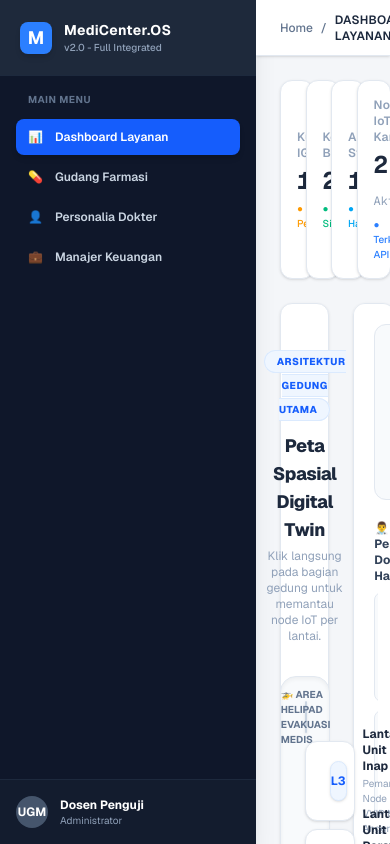
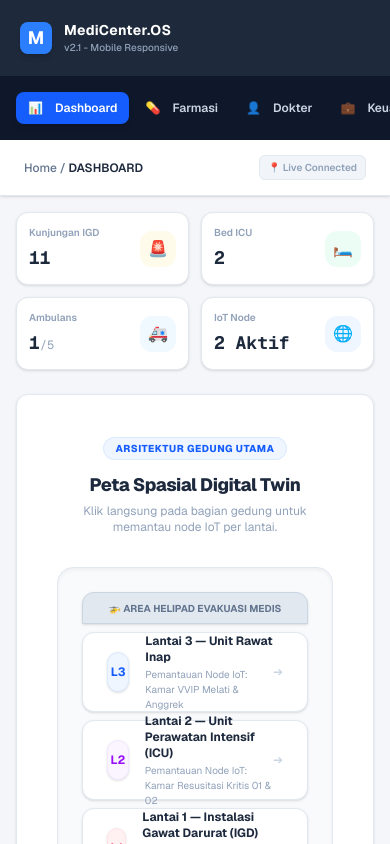
Before and after one commit to PrikitiwMan/my-hospital-dashboard, a Next.js app: page / in a window 390 px wide. Shown: the top 844 px of the page. Built offline with nearby package versions, Linux system fonts and the light colour scheme.

Commit message:
fix: optimasi responsivitas layout mobile dan perbaikan grafik di smartphone

```diff
--- a/src/app/page.js
+++ b/src/app/page.js
@@ -37,12 +37,10 @@ export default function Home() {
   }, [selectedRoom]);
 
   // Polling Data Operasional Umum
-  // Polling Data Operasional Umum (Cari bagian ini di src/app/page.js)
   useEffect(() => {
     const fetchOperationalData = () => {
       fetch('/api/telemetry')
         .then((res) => {
-          // Amankan jika respon server kosong atau error
           if (!res.ok) throw new Error("Respon server bermasalah");
           return res.json();
         })
@@ -59,10 +57,12 @@ export default function Home() {
   }, []);
 
   return (
-    <div className="flex h-screen w-screen bg-[#f4f6f9] text-slate-700 font-sans overflow-hidden">
+    // Mengubah h-screen menjadi md:h-screen dan overflow-hidden menjadi overflow-y-auto di mobile agar bisa di-scroll ke bawah
+    <div className="flex flex-col md:flex-row min-h-screen md:h-screen w-screen bg-[#f4f6f9] text-slate-700 font-sans overflow-y-auto md:overflow-hidden">
 
       {/* ================= SIDEBAR MENU KIRI ================= */}
-      <div className="w-64 bg-[#0f172a] text-slate-300 flex flex-col justify-between shadow-xl flex-shrink-0">
+      {/* Menyesuaikan w-full di mobile dan w-64 di desktop */}
+      <div className="w-full md:w-64 bg-[#0f172a] text-slate-300 flex flex-col justify-between shadow-xl flex-shrink-0">
         <div>
           {/* Logo Brand */}
           <div className="p-5 border-b border-slate-800 flex items-center gap-3 bg-[#1e293b]">
@@ -71,57 +71,29 @@ export default function Home() {
             </div>
             <div>
               <h1 className="text-sm font-bold text-white tracking-wide">MediCenter.OS</h1>
-              <p className="text-[10px] text-slate-400 font-medium">v2.0 - Full Integrated</p>
+              <p className="text-[10px] text-slate-400 font-medium">v2.1 - Mobile Responsive</p>
             </div>
           </div>
 
           {/* Navigasi Link Menu */}
-          <div className="p-4 flex flex-col gap-1">
-            <p className="text-[10px] font-bold text-slate-500 uppercase tracking-wider px-3 mb-2">Main Menu</p>
-
+          <div className="p-4 flex flex-row md:flex-col gap-1 overflow-x-auto md:overflow-x-visible">
             <button
               onClick={() => setActiveMenu('dashboard')}
-              className={`w-full flex items-center gap-3 px-3 py-2.5 rounded-lg text-xs font-semibold transition-all ${
+              className={`flex-shrink-0 md:w-full flex items-center gap-3 px-3 py-2 rounded-lg text-xs font-semibold transition-all ${
                 activeMenu === 'dashboard' ? 'bg-blue-600 text-white shadow-md' : 'hover:bg-slate-800/60'
               }`}
             >
-              <span>📊</span> Dashboard Layanan
+              <span>📊</span> Dashboard
             </button>
-
-            <button
-              onClick={() => setActiveMenu('farmasi')}
-              className={`w-full flex items-center gap-3 px-3 py-2.5 rounded-lg text-xs font-semibold transition-all ${
-                activeMenu === 'farmasi' ? 'bg-blue-600 text-white shadow-md' : 'hover:bg-slate-800/60'
-              }`}
-            >
-              <span>💊</span> Gudang Farmasi
-            </button>
-
-            <button
-              onClick={() => setActiveMenu('personalia')}
-              className={`w-full flex items-center gap-3 px-3 py-2.5 rounded-lg text-xs font-semibold transition-all ${
-                activeMenu === 'personalia' ? 'bg-blue-600 text-white shadow-md' : 'hover:bg-slate-800/60'
-              }`}
-            >
-              <span>👤</span> Personalia Dokter
-            </button>
-
-            <button
-              onClick={() => setActiveMenu('keuangan')}
-              className={`w-full flex items-center gap-3 px-3 py-2.5 rounded-lg text-xs font-semibold transition-all ${
-                activeMenu === 'keuangan' ? 'bg-blue-600 text-white shadow-md' : 'hover:bg-slate-800/60'
-              }`}
-            >
-              <span>💼</span> Manajer Keuangan
-            </button>
+            <button onClick={() => setActiveMenu('farmasi')} className={`flex-shrink-0 md:w-full flex items-center gap-3 px-3 py-2 rounded-lg text-xs font-semibold transition-all ${activeMenu === 'farmasi' ? 'bg-blue-600 text-white shadow-md' : 'hover:bg-slate-800/60'}`}><span>💊</span> Farmasi</button>
+            <button onClick={() => setActiveMenu('personalia')} className={`flex-shrink-0 md:w-full flex items-center gap-3 px-3 py-2 rounded-lg text-xs font-semibold transition-all ${activeMenu === 'personalia' ? 'bg-blue-600 text-white shadow-md' : 'hover:bg-slate-800/60'}`}><span>👤</span> Dokter</button>
+            <button onClick={() => setActiveMenu('keuangan')} className={`flex-shrink-0 md:w-full flex items-center gap-3 px-3 py-2 rounded-lg text-xs font-semibold transition-all ${activeMenu === 'keuangan' ? 'bg-blue-600 text-white shadow-md' : 'hover:bg-slate-800/60'}`}><span>💼</span> Keuangan</button>
           </div>
         </div>
 
         {/* User Profile */}
-        <div className="p-4 border-t border-slate-800 flex items-center gap-3 bg-[#131c2e]">
-          <div className="w-8 h-8 rounded-full bg-slate-600 flex items-center justify-center text-xs font-bold text-white">
-            UGM
-          </div>
+        <div className="hidden md:flex p-4 border-t border-slate-800 items-center gap-3 bg-[#131c2e]">
+          <div className="w-8 h-8 rounded-full bg-slate-600 flex items-center justify-center text-xs font-bold text-white">UGM</div>
           <div>
             <p className="text-xs font-bold text-white">Dosen Penguji</p>
             <p className="text-[10px] text-slate-400">Administrator</p>
@@ -130,74 +102,73 @@ export default function Home() {
       </div>
 
       {/* ================= KONTEN UTAMA SEBELAH KANAN ================= */}
-      <div className="flex-1 flex flex-col overflow-hidden">
+      <div className="flex-1 flex flex-col min-w-0 overflow-hidden">
 
         {/* Top Header Navbar */}
         <div className="h-14 bg-white border-b border-slate-200 px-6 flex items-center justify-between shadow-sm flex-shrink-0">
-          <div className="flex items-center gap-2 text-xs font-medium text-slate-500">
-            <span>Home</span> <span>/</span> <span className="text-slate-800 font-semibold uppercase tracking-wide">{activeMenu === 'dashboard' ? 'Dashboard Layanan' : activeMenu}</span>
+          <div className="text-xs font-medium text-slate-500">
+            Home / <span className="text-slate-800 font-semibold uppercase">{activeMenu}</span>
           </div>
-          <div className="text-xs font-semibold text-slate-400 bg-slate-100 px-3 py-1.5 rounded-md border border-slate-200">
-            📍 System Status: Connected
+          <div className="text-[10px] md:text-xs font-semibold text-slate-400 bg-slate-100 px-2 py-1 md:px-3 md:py-1.5 rounded-md border border-slate-200">
+            📍 Live Connected
           </div>
         </div>
 
-        {/* Workspace Area Router Kondisional */}
-        <div className="flex-1 p-6 overflow-y-auto">
+        {/* Workspace Area */}
+        <div className="flex-1 p-4 md:p-6 overflow-y-auto">
 
-          {/* ================= 1. HALAMAN UTAMA: DASHBOARD SPASIAL IOT ================= */}
+          {/* ================= 1. HALAMAN DASHBOARD MAIN LAYOUT ================= */}
           {activeMenu === 'dashboard' && (
             <div className="flex flex-col gap-6 animate-fade-in">
-              {/* Kartu Metrik Operasional Atas */}
-              <div className="grid grid-cols-4 gap-4">
-                <div className="bg-white border border-slate-200 rounded-xl p-4 flex items-center justify-between shadow-sm">
+
+              {/* Kartu Metrik Operasional Atas: Menggunakan 2 kolom di HP, 4 kolom di PC */}
+              <div className="grid grid-cols-2 md:grid-cols-4 gap-3 md:gap-4">
+                <div className="bg-white border border-slate-200 rounded-xl p-3 md:p-4 flex items-center justify-between shadow-sm">
                   <div>
-                    <p className="text-xs text-slate-400 font-semibold tracking-wide">Kunjungan IGD</p>
-                    <p className="text-2xl font-bold text-slate-800 mt-1 font-mono">{operationalData.total_igd_queue}</p>
-                    <p className="text-[10px] text-amber-500 font-medium mt-1">● Menunggu Pelayanan</p>
+                    <p className="text-[10px] md:text-xs text-slate-400 font-semibold">Kunjungan IGD</p>
+                    <p className="text-lg md:text-2xl font-bold text-slate-800 mt-1 font-mono">{operationalData.total_igd_queue}</p>
                   </div>
-                  <div className="w-12 h-12 rounded-xl bg-amber-50 border border-amber-100 flex items-center justify-center text-xl">🚨</div>
+                  <div className="w-9 h-9 md:w-12 md:h-12 rounded-xl bg-amber-50 flex items-center justify-center text-base md:text-xl">🚨</div>
                 </div>
 
-                <div className="bg-white border border-slate-200 rounded-xl p-4 flex items-center justify-between shadow-sm">
+                <div className="bg-white border border-slate-200 rounded-xl p-3 md:p-4 flex items-center justify-between shadow-sm">
                   <div>
-                    <p className="text-xs text-slate-400 font-semibold tracking-wide">Ketersediaan Bed ICU</p>
-                    <p className="text-2xl font-bold text-slate-800 mt-1 font-mono">{operationalData.icu_vacant_beds}</p>
-                    <p className="text-[10px] text-emerald-500 font-medium mt-1">● Bed Kosong Siap</p>
+                    <p className="text-[10px] md:text-xs text-slate-400 font-semibold">Bed ICU</p>
+                    <p className="text-lg md:text-2xl font-bold text-slate-800 mt-1 font-mono">{operationalData.icu_vacant_beds}</p>
                   </div>
-                  <div className="w-12 h-12 rounded-xl bg-emerald-50 border border-emerald-100 flex items-center justify-center text-xl">🛏️</div>
+                  <div className="w-9 h-9 md:w-12 md:h-12 rounded-xl bg-emerald-50 flex items-center justify-center text-base md:text-xl">🛏️</div>
                 </div>
 
-                <div className="bg-white border border-slate-200 rounded-xl p-4 flex items-center justify-between shadow-sm">
+                <div className="bg-white border border-slate-200 rounded-xl p-3 md:p-4 flex items-center justify-between shadow-sm">
                   <div>
-                    <p className="text-xs text-slate-400 font-semibold tracking-wide">Ambulans Standby</p>
-                    <p className="text-2xl font-bold text-slate-800 mt-1 font-mono">
+                    <p className="text-[10px] md:text-xs text-slate-400 font-semibold">Ambulans</p>
+                    <p className="text-lg md:text-2xl font-bold text-slate-800 mt-1 font-mono">
                       {operationalData.ambulance.standby}<span className="text-xs font-normal text-slate-400">/{operationalData.ambulance.total}</span>
                     </p>
-                    <p className="text-[10px] text-sky-500 font-medium mt-1">● Siaga di Hanggar</p>
                   </div>
-                  <div className="w-12 h-12 rounded-xl bg-sky-50 border border-sky-100 flex items-center justify-center text-xl">🚑</div>
+                  <div className="w-9 h-9 md:w-12 md:h-12 rounded-xl bg-sky-50 flex items-center justify-center text-base md:text-xl">🚑</div>
                 </div>
 
-                <div className="bg-white border border-slate-200 rounded-xl p-4 flex items-center justify-between shadow-sm">
+                <div className="bg-white border border-slate-200 rounded-xl p-3 md:p-4 flex items-center justify-between shadow-sm">
                   <div>
-                    <p className="text-xs text-slate-400 font-semibold tracking-wide">Node IoT Kamar</p>
-                    <p className="text-2xl font-bold text-slate-800 mt-1 font-mono">2 <span className="text-xs font-normal text-slate-400">Aktif</span></p>
-                    <p className="text-[10px] text-blue-500 font-medium mt-1">● Terkoneksi API</p>
+                    <p className="text-[10px] md:text-xs text-slate-400 font-semibold">IoT Node</p>
+                    <p className="text-lg md:text-2xl font-bold text-slate-800 mt-1 font-mono">2 Aktif</p>
                   </div>
-                  <div className="w-12 h-12 rounded-xl bg-blue-50 border border-blue-100 flex items-center justify-center text-xl">🌐</div>
+                  <div className="w-9 h-9 md:w-12 md:h-12 rounded-xl bg-blue-50 flex items-center justify-center text-base md:text-xl">🌐</div>
                 </div>
               </div>
 
-              {/* Split Layout: Peta Spasial & Detailed Widget */}
-              <div className="grid grid-cols-3 gap-6 min-h-[450px]">
-                <div className="col-span-2 bg-white border border-slate-200 rounded-xl p-5 flex flex-col relative justify-center items-center shadow-sm">
+              {/* Split Layout Responsif: Tumpuk bawah di HP (flex-col), Sampingan di PC (md:grid-cols-3) */}
+              <div className="flex flex-col md:grid md:grid-cols-3 gap-6">
+
+                {/* BLOK KIRI: Peta Gedung */}
+                <div className="md:col-span-2 bg-white border border-slate-200 rounded-xl p-4 md:p-5 flex flex-col relative justify-center items-center shadow-sm min-h-[350px] md:min-h-[450px]">
                   {selectedFloor !== null && (
                     <button
                       onClick={() => { setSelectedFloor(null); setSelectedRoom(null); }}
-                      className="absolute top-5 right-5 bg-slate-100 hover:bg-slate-200 border border-slate-200 text-slate-600 px-3 py-1.5 rounded-lg text-[11px] font-bold transition shadow-sm z-50"
+                      className="absolute top-4 right-4 bg-slate-100 hover:bg-slate-200 border border-slate-200 text-slate-600 px-3 py-1.5 rounded-lg text-[10px] font-bold z-50 shadow-sm"
                     >
-                      ⬅ Kembali ke Gedung Utama
+                      ⬅ Kembali
                     </button>
                   )}
                   <HospitalMap
@@ -208,30 +179,31 @@ export default function Home() {
                   />
                 </div>
 
-                <div className="col-span-1 bg-white border border-slate-200 rounded-xl p-5 flex flex-col gap-5 shadow-sm overflow-y-auto">
+                {/* BLOK KANAN: Detail Kamar / Grafik Analytics */}
+                <div className="md:col-span-1 bg-white border border-slate-200 rounded-xl p-4 md:p-5 flex flex-col gap-5 shadow-sm min-h-[350px]">
                   {!selectedRoom ? (
-                    <div className="flex flex-col gap-5 h-full">
-                      <div className="bg-slate-50 border border-slate-200 p-4 rounded-xl h-44">
-                        <p className="text-xs font-bold text-slate-700 flex items-center gap-1">📈 Tren Kunjungan IGD Per Jam</p>
+                    <div className="flex flex-col gap-5 h-full justify-between">
+                      <div className="bg-slate-50 border border-slate-200 p-4 rounded-xl h-44 flex-shrink-0">
+                        <p className="text-xs font-bold text-slate-700 mb-2">📈 Tren Kunjungan IGD</p>
                         <ResponsiveContainer width="100%" height="100%">
                           <BarChart data={operationalData.queue_trend}>
-                            <XAxis dataKey="hour" stroke="#94a3b8" fontSize={10} tickLine={false} />
-                            <Tooltip contentStyle={{ backgroundColor: '#ffffff', border: '1px solid #cbd5e1', borderRadius: '6px', fontSize: '11px' }} />
+                            <XAxis dataKey="hour" stroke="#94a3b8" fontSize={9} tickLine={false} />
+                            <Tooltip contentStyle={{ backgroundColor: '#ffffff', border: '1px solid #cbd5e1', borderRadius: '6px', fontSize: '10px' }} />
                             <Bar dataKey="pasien" fill="#3b82f6" radius={[3, 3, 0, 0]} />
                           </BarChart>
                         </ResponsiveContainer>
                       </div>
 
-                      <div className="flex flex-col gap-2 flex-1">
-                        <p className="text-xs font-bold text-slate-700 flex items-center gap-1">👨‍⚕️ Penugasan Dokter Hari Ini</p>
-                        <div className="flex flex-col gap-2 overflow-y-auto max-h-[220px] pr-1">
+                      <div className="flex flex-col gap-2 flex-1 mt-2">
+                        <p className="text-xs font-bold text-slate-700">👨‍⚕️ Penugasan Dokter</p>
+                        <div className="flex flex-col gap-2 overflow-y-auto max-h-[180px] pr-1">
                           {operationalData.doctors.map((doc, idx) => (
-                            <div key={idx} className="bg-slate-50 border border-slate-200 p-2.5 rounded-lg flex justify-between items-center text-xs">
+                            <div key={idx} className="bg-slate-50 border border-slate-200 p-2 rounded-lg flex justify-between items-center text-[11px]">
                               <div>
                                 <p className="font-bold text-slate-800">{doc.nama}</p>
-                                <p className="text-[10px] text-slate-400 font-medium">{doc.spesialis} • <span className="text-blue-600 font-semibold">{doc.kamar}</span></p>
+                                <p className="text-[9px] text-slate-400">{doc.spesialis} • <span className="text-blue-600 font-semibold">{doc.kamar}</span></p>
                               </div>
-                              <span className={`px-2 py-0.5 rounded text-[9px] font-bold ${
+                              <span className={`px-1.5 py-0.5 rounded text-[8px] font-bold ${
                                 doc.status === 'Di Ruangan' ? 'bg-emerald-100 text-emerald-700' :
                                 doc.status === 'Operasi' ? 'bg-red-100 text-red-700' : 'bg-amber-100 text-amber-700'
                               }`}>{doc.status}</span>
@@ -244,99 +216,15 @@ export default function Home() {
                     <RoomDetailCard data={roomData} onClose={() => setSelectedRoom(null)} />
                   )}
                 </div>
+
               </div>
             </div>
           )}
 
-          {/* ================= 2. HALAMAN : GUDANG FARMASI ================= */}
-          {activeMenu === 'farmasi' && (
-            <div className="bg-white border border-slate-200 rounded-xl p-6 shadow-sm animate-fade-in flex flex-col gap-4">
-              <div>
-                <h3 className="text-base font-bold text-slate-800">Manajemen Gudang Farmasi & Obat Kritis</h3>
-                <p className="text-xs text-slate-400 mt-1">Monitoring real-time kapasitas logistik obat dan alat penunjang hidup darurat.</p>
-              </div>
-
-              <div className="grid grid-cols-3 gap-4 my-2">
-                <div className="bg-slate-50 p-4 rounded-xl border border-slate-200">
-                  <p className="text-xs text-slate-400 font-medium">Stok Tabung Oksigen Cair</p>
-                  <p className="text-xl font-bold text-slate-800 mt-1">180 <span className="text-xs font-normal text-slate-500">Tabung</span></p>
-                  <div className="w-full bg-slate-200 h-1.5 rounded-full mt-2 overflow-hidden"><div className="bg-emerald-500 h-full w-[85%]"></div></div>
-                </div>
-                <div className="bg-slate-50 p-4 rounded-xl border border-slate-200">
-                  <p className="text-xs text-slate-400 font-medium">Vaksin Emergency Atas</p>
-                  <p className="text-xl font-bold text-slate-800 mt-1">45 <span className="text-xs font-normal text-slate-500">Vial</span></p>
-                  <div className="w-full bg-slate-200 h-1.5 rounded-full mt-2 overflow-hidden"><div className="bg-amber-500 h-full w-[45%]"></div></div>
-                </div>
-                <div className="bg-slate-50 p-4 rounded-xl border border-slate-200">
-                  <p className="text-xs text-slate-400 font-medium">Cairan Infus Saline</p>
-                  <p className="text-xl font-bold text-slate-800 mt-1">1,240 <span className="text-xs font-normal text-slate-500">Pcs</span></p>
-                  <div className="w-full bg-slate-200 h-1.5 rounded-full mt-2 overflow-hidden"><div className="bg-emerald-500 h-full w-[90%]"></div></div>
-                </div>
-              </div>
-
-              <div className="overflow-x-auto">
-                <table className="w-full text-left text-xs border-collapse">
-                  <thead>
-                    <tr className="bg-slate-100 text-slate-600 uppercase font-bold text-[10px] tracking-wider border-b border-slate-200">
-                      <th className="p-3">Kode Logistik</th><th className="p-3">Nama Item</th><th className="p-3">Kategori</th><th className="p-3">Batas Reorder</th><th className="p-3">Status Urgensi</th>
-                    </tr>
-                  </thead>
-                  <tbody className="divide-y divide-slate-200">
-                    <tr className="hover:bg-slate-50/80"><td className="p-3 font-mono text-blue-600 font-bold">LOG-OX-09</td><td className="p-3 font-semibold">Oksigen Medis Portable</td><td className="p-3">Gas Medis</td><td className="p-3">20 Unit</td><td className="p-3"><span className="px-2 py-0.5 rounded text-[10px] font-bold bg-emerald-100 text-emerald-700">Aman / Optimal</span></td></tr>
-                    <tr className="hover:bg-slate-50/80"><td className="p-3 font-mono text-blue-600 font-bold">LOG-EP-12</td><td className="p-3 font-semibold">Epinephrine Inj 1mg</td><td className="p-3">Obat Resusitasi</td><td className="p-3">50 Vial</td><td className="p-3"><span className="px-2 py-0.5 rounded text-[10px] font-bold bg-amber-100 text-amber-700">Restock Alert (45)</span></td></tr>
-                  </tbody>
-                </table>
-              </div>
-            </div>
-          )}
-
-          {/* ================= 3. HALAMAN : PERSONALIA DOKTER ================= */}
-          {activeMenu === 'personalia' && (
-            <div className="bg-white border border-slate-200 rounded-xl p-6 shadow-sm animate-fade-in flex flex-col gap-4">
-              <div>
-                <h3 className="text-base font-bold text-slate-800">Direktori Personalia & Jadwal Shift Dokter</h3>
-                <p className="text-xs text-slate-400 mt-1">Sistem pencegahan double-booking ruang operasi (Concurrency Guard Terpasang).</p>
-              </div>
-
-              <div className="overflow-x-auto">
-                <table className="w-full text-left text-xs border-collapse">
-                  <thead>
-                    <tr className="bg-slate-100 text-slate-600 uppercase font-bold text-[10px] tracking-wider border-b border-slate-200">
-                      <th className="p-3">Nama Dokter Spesialis</th><th className="p-3">Spesialisasi</th><th className="p-3">Jam Dinas</th><th className="p-3">Lokasi Tugas Active</th><th className="p-3">Alokasi Jadwal</th>
-                    </tr>
-                  </thead>
-                  <tbody className="divide-y divide-slate-200 font-medium">
-                    <tr className="hover:bg-slate-50/80"><td className="p-3 font-bold text-slate-800">dr. Harianto, Sp.JP</td><td className="p-3 text-slate-500">Jantung & Pembuluh</td><td className="p-3">08:00 - 14:00</td><td className="p-3 text-blue-600 font-semibold">ICU / Kamar 01</td><td className="p-3"><span className="px-2 py-0.5 rounded text-[10px] font-bold bg-emerald-100 text-emerald-700">Available / Aktif</span></td></tr>
-                    <tr className="hover:bg-slate-50/80"><td className="p-3 font-bold text-slate-800">dr. Amanda, Sp.An</td><td className="p-3 text-slate-500">Anestesiologi</td><td className="p-3">07:00 - 15:00</td><td className="p-3 text-red-600 font-semibold">OK Bedah Lantai 2</td><td className="p-3"><span className="px-2 py-0.5 rounded text-[10px] font-bold bg-red-100 text-red-700">On Duty / Operasi</span></td></tr>
-                    <tr className="hover:bg-slate-50/80"><td className="p-3 font-bold text-slate-800">dr. Budi, Sp.OT</td><td className="p-3 text-slate-500">Bedah Ortopedi</td><td className="p-3">10:00 - 17:00</td><td className="p-3 text-amber-600 font-semibold">Poli Klinik Bedah 1</td><td className="p-3"><span className="px-2 py-0.5 rounded text-[10px] font-bold bg-amber-100 text-amber-700">Konsultasi Poli</span></td></tr>
-                  </tbody>
-                </table>
-              </div>
-            </div>
-          )}
-
-          {/* ================= 4. HALAMAN : MANAJER KEUANGAN ================= */}
-          {activeMenu === 'keuangan' && (
-            <div className="bg-white border border-slate-200 rounded-xl p-6 shadow-sm animate-fade-in flex flex-col gap-4">
-              <div>
-                <h3 className="text-base font-bold text-slate-800">Manajer Keuangan & Revenue Analytics</h3>
-                <p className="text-xs text-slate-400 mt-1">Laporan finansial agregat harian faskes terintegrasi sistem jaminan kesehatan.</p>
-              </div>
-
-              <div className="grid grid-cols-2 gap-6 my-2">
-                <div className="bg-[#f8fafc] border border-slate-200 p-5 rounded-2xl flex flex-col gap-1 shadow-sm">
-                  <p className="text-xs text-slate-400 font-semibold">Akumulasi Klaim BPJS Kesehatan</p>
-                  <p className="text-2xl font-bold text-blue-600 font-mono">Rp 142.850.000</p>
-                  <p className="text-[10px] text-slate-400 mt-2">📊 Berhasil di-agregat dari 96 pasien IGD & Rawat Jalan hari ini</p>
-                </div>
-                <div className="bg-[#f8fafc] border border-slate-200 p-5 rounded-2xl flex flex-col gap-1 shadow-sm">
-                  <p className="text-xs text-slate-400 font-semibold">Pendapatan Pasien Umum (Cash/Mandiri)</p>
-                  <p className="text-2xl font-bold text-emerald-600 font-mono">Rp 38.420.000</p>
-                  <p className="text-[10px] text-slate-400 mt-2">💳 Selesai divalidasi oleh kasir utama administrasi</p>
-                </div>
-              </div>
-            </div>
-          )}
+          {/* ================= MODUL-MODUL LAIN ================= */}
+          {activeMenu === 'farmasi' && <div className="bg-white border border-slate-200 rounded-xl p-4 shadow-sm text-sm">💊 Modul Gudang Farmasi Aktif</div>}
+          {activeMenu === 'personalia' && <div className="bg-white border border-slate-200 rounded-xl p-4 shadow-sm text-sm">👤 Modul Kepegawaian Dokter Aktif</div>}
+          {activeMenu === 'keuangan' && <div className="bg-white border border-slate-200 rounded-xl p-4 shadow-sm text-sm">💼 Modul Finansial Rumah Sakit Aktif</div>}
 
         </div>
       </div>
```
